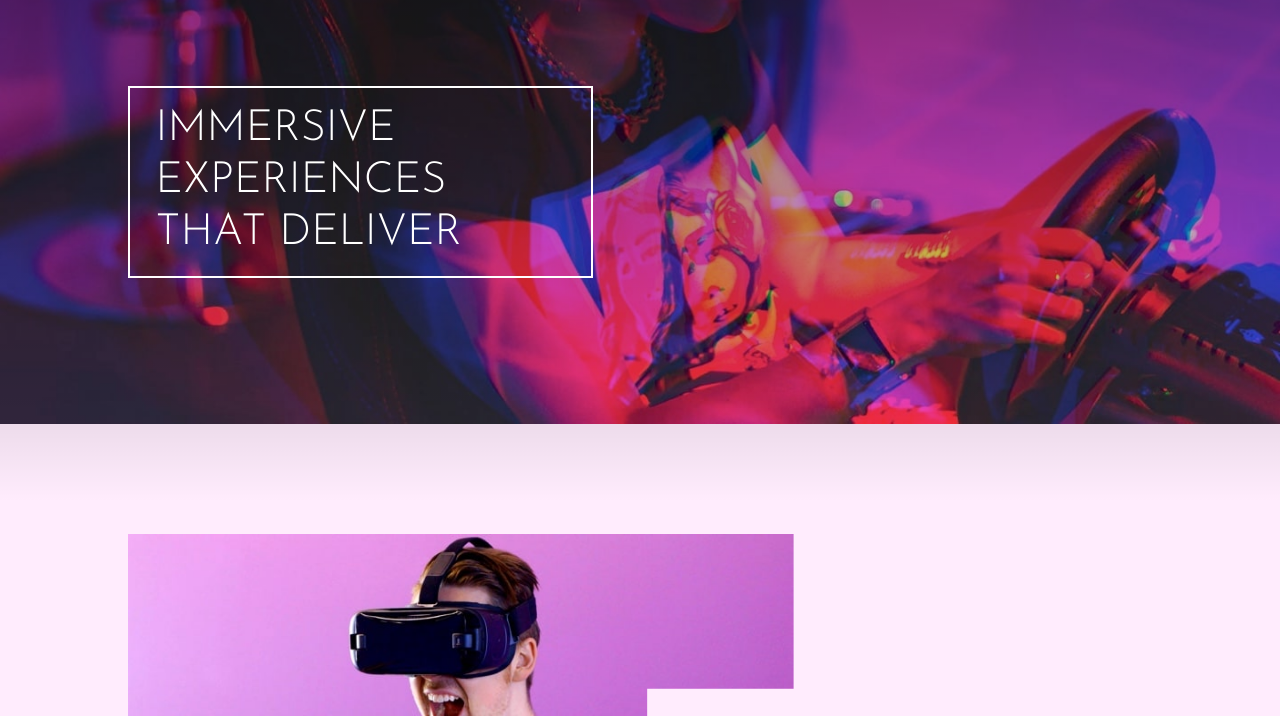
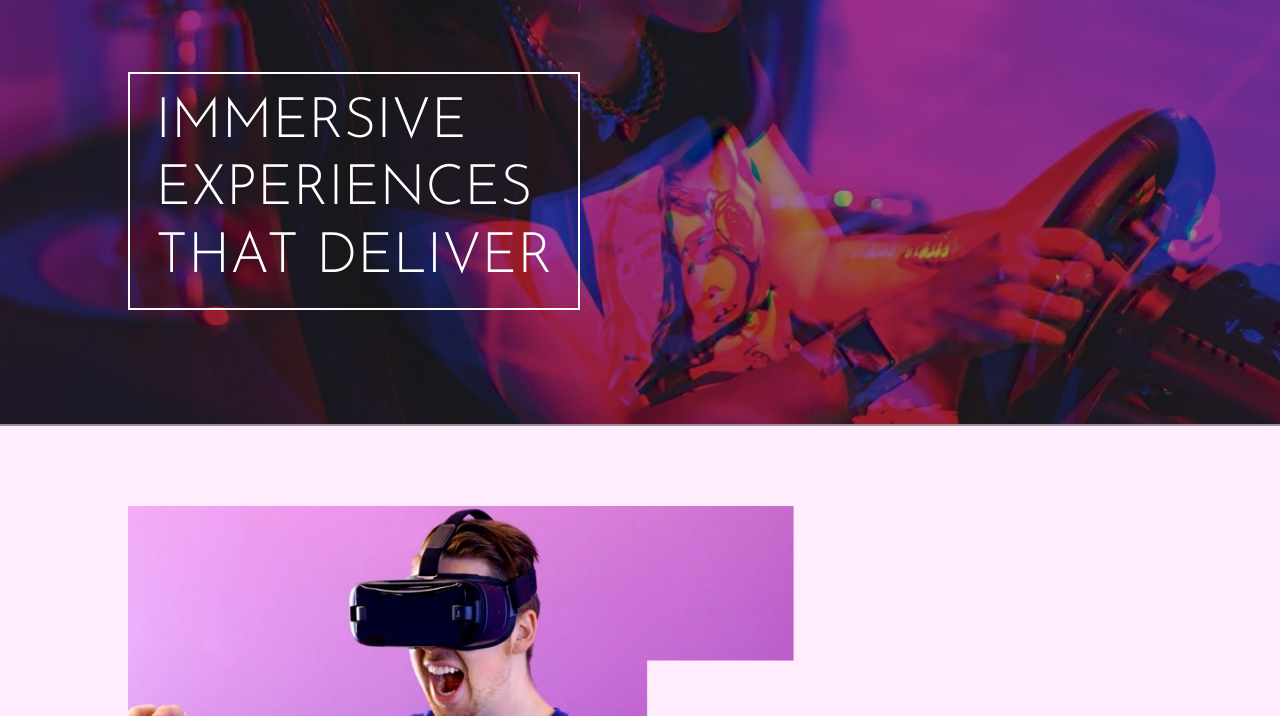
Before and after one commit to Samsegun/loopstudios-landing-page, a plain HTML site: page index.html in a window 1280 px wide. Shown: the part 154-870 px from the top of the page. Drawn offline with Linux system fonts and the light colour scheme.

Commit message:
fixed header issue

```diff
--- a/css/base/reset.css
+++ b/css/base/reset.css
@@ -134,14 +134,3 @@ body {
   font-size: 0.93rem;
   background-color: #ffecfd;
 }
-
-#content {
-  max-width: 90rem;
-}
-
-@media (min-width: 90rem) {
-  #content {
-    width: 80%;
-    margin: 0 auto;
-  }
-}
--- a/css/components/components.css
+++ b/css/components/components.css
@@ -25,6 +25,7 @@
   height: 100vh;
   background: var(--Black);
   z-index: 4;
+  transition: animation 400ms ease;
   animation: slide-in 400ms ease;
 }
 
--- a/css/layout/header.css
+++ b/css/layout/header.css
@@ -2,6 +2,11 @@ header {
   background: url(../../images/mobile/image-hero.jpg) center/cover;
   position: relative;
   min-height: 41rem;
+  z-index: 1;
+}
+
+.head-bg {
+  display: none;
 }
 
 .header-wrapper {
@@ -22,34 +27,62 @@ header {
   border: 2px solid var(--White);
 }
 
-@media (min-width: 535px) {
+@media (min-width: 34rem) {
   .header-info {
     line-height: 1.2;
-    font-size: 2.7rem;
+    font-size: 2.9rem;
+  }
+}
+
+@media (min-width: 34rem) and (max-width: 57rem) {
+  .header-info {
+    width: 70%;
   }
 }
 
 @media (min-width: 58rem) {
   header {
-    background: linear-gradient(to bottom, rgba(0, 0, 0, 0.5) 15%, transparent),
-      url(../../images/desktop/image-hero.jpg) left 0 top 0 / contain no-repeat;
-    margin-bottom: -10rem;
+    background: none;
+    position: relative;
+    min-height: auto;
   }
+  .head-bg {
+    display: block;
+    position: relative;
+  }
+
+  .head-bg::before {
+    position: absolute;
+    content: "";
+    left: 0;
+    right: 0;
+    top: 0;
+    bottom: 0;
+    background: linear-gradient(to top, rgba(0, 0, 0, 0.4) 100%, transparent);
+  }
+
+  .head-bg-img {
+    width: 100%;
+  }
+
   .header-wrapper {
     width: var(--desktop-width);
+    position: absolute;
+    min-height: auto;
+    height: 100%;
+    top: 0;
+    left: 10%;
+    right: 10%;
   }
+
   .header-info {
-    margin-bottom: 3rem;
-    width: 40%;
+    bottom: 20%;
+    font-size: 3.5rem;
   }
 }
 
-@media (min-width: 64rem) {
-  header {
-    margin-bottom: -3rem;
-  }
-
+@media (min-width: 58rem) and (max-width: 65rem) {
   .header-info {
-    margin-bottom: 0;
+    bottom: 10%;
   }
 }
--- a/css/layout/mainbody.css
+++ b/css/layout/mainbody.css
@@ -1,7 +1,7 @@
 main {
   width: 90%;
-  min-height: calc(100vh - 41rem - 30rem);
-  margin: 0 auto;
+  /* min-height: calc(100vh - 41rem - 30rem); */
+  margin: 1rem auto;
 }
 
 main img {
@@ -172,6 +172,7 @@ main h2 {
   .interactive-sec {
     display: block;
     position: relative;
+    margin-top: 2rem;
   }
   .interactive-sec__img {
     width: 65%;
--- a/css/layout/navigation.css
+++ b/css/layout/navigation.css
@@ -18,13 +18,14 @@ header nav ul {
   }
   .header-wrapper ul li {
     display: inline-block;
-    position: relative;
     margin: 0 1rem;
     padding-bottom: 0.5rem;
   }
   .header-wrapper ul li a {
     text-decoration: none;
     color: var(--White);
+    position: relative;
+    padding-bottom: 0.3rem;
   }
   .header-wrapper ul li a:hover::after {
     position: absolute;
@@ -32,7 +33,7 @@ header nav ul {
     left: 1.1rem;
     bottom: 0;
     width: 1.3rem;
-    height: 0.1rem;
+    height: 0.2rem;
     background-color: var(--White);
   }
 }
--- a/index.html
+++ b/index.html
@@ -42,6 +42,9 @@
         </div>
       </div>
       <header>
+        <div class="head-bg">
+          <img src="images/desktop/image-hero.jpg" alt="" class="head-bg-img" />
+        </div>
         <div class="header-wrapper">
           <nav id="header-nav" aria-label="header navigation">
             <a href="#" aria-label="loopstudio logo">
```
